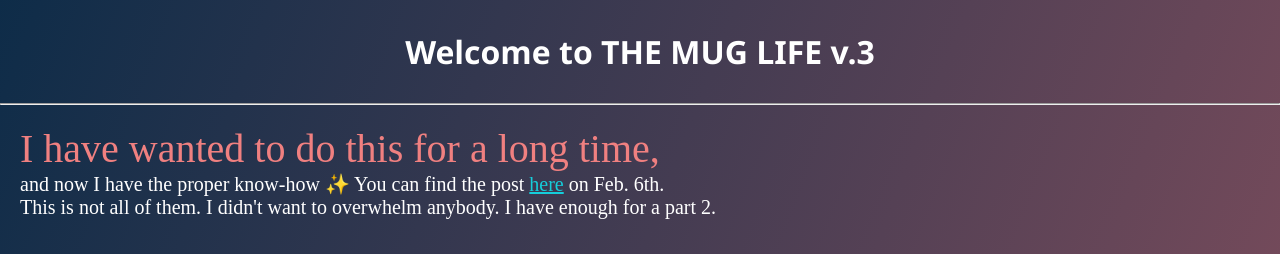
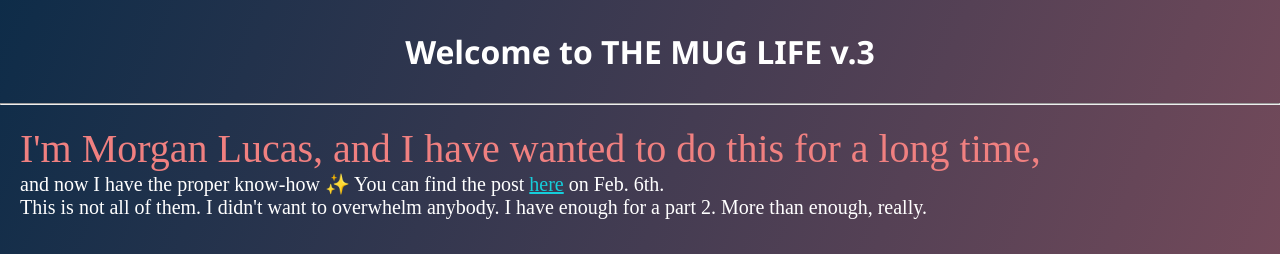
Before and after one commit to l3112/Cup-Gallery-V.3, a plain HTML site: page index.html in a window 1280 px wide. Shown: the top 254 px of the page. Drawn offline with Linux system fonts and the light colour scheme.

Commit message:
Update index.html

```diff
--- a/index.html
+++ b/index.html
@@ -11,8 +11,8 @@
     <h1>Welcome to THE MUG LIFE v.3</h1>
 
 <hr></hr>
-    <div class="intro">I have wanted to do this for a long time,<br> and now I have the proper know-how ✨ You can find the post <a href="https://www.runtcpip.com"> here</a> on Feb. 6th. <p>
-        This is not all of them. I didn't want to overwhelm anybody. I have enough for a part 2.
+    <div class="intro">I'm Morgan Lucas, and I have wanted to do this for a long time,<br> and now I have the proper know-how ✨ You can find the post <a href="https://www.runtcpip.com"> here</a> on Feb. 6th. <p>
+        This is not all of them. I didn't want to overwhelm anybody. I have enough for a part 2. More than enough, really.
     </p> </div>
     <!--Grid Container-->
     <div class="grid">
```
